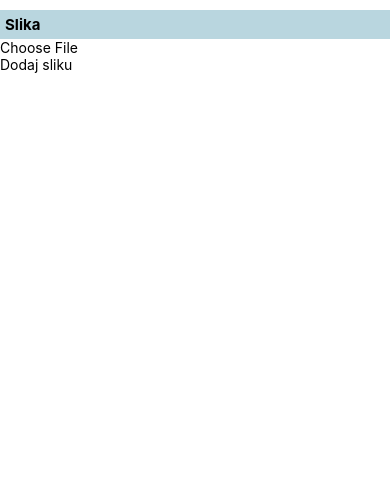
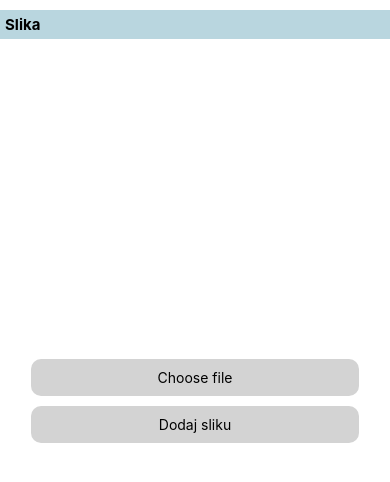
Before and after one commit to si-2019/SI-India-November-2019, a React Native app in the folder MobilnaAplikacija/: screen / in a window 390 px wide. Shown: the top 482 px of the page. Built offline with nearby package versions, Linux system fonts and the light colour scheme.

Commit message:
Dodan tag za sliku

```diff
--- a/MobilnaAplikacija/Komponente/Slika.js
+++ b/MobilnaAplikacija/Komponente/Slika.js
@@ -4,22 +4,23 @@ import { View, Text, Button, Image, TouchableOpacity, StyleSheet } from 'react-n
 class Slika extends Component  {
 render() {
 return (
-<View >
+<View>
 <Text style = {styles.podnaslov}>
   Slika
 </Text>
-<View >
-<TouchableOpacity  >
+<Image style={styles.slika} />
+  <TouchableOpacity
+    style={styles.buttonChoose}>
   <Text>
- Choose File
+    Choose file
   </Text>
   </TouchableOpacity>
- <TouchableOpacity  >
+  <TouchableOpacity style={styles.buttonChoose}>
   <Text>
     Dodaj sliku
   </Text>
   </TouchableOpacity>
- </View>
+
       </View>
 );
 }
```
Lines whose indentation alone changed are shown as unchanged.
